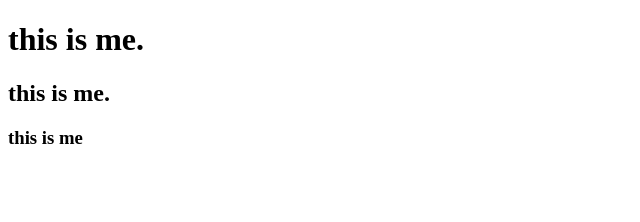
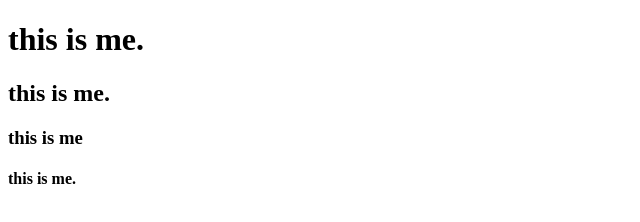
Before and after one commit to niku1/nishant, a plain HTML site: page myclass/gfg.html in a window 1280 px wide. Shown: the full height of the page, 0-640 px from the left. Drawn offline with Linux system fonts and the light colour scheme.

Commit message:
sfetrggt

```diff
--- a/myclass/gfg.html
+++ b/myclass/gfg.html
@@ -9,5 +9,6 @@
     <h1>this is me.</h1>
     <h2>this is me.</h2>
     <h3>this  is me</h3>
+    <h4>this is me.</h4>
 </body>
 </html>
```
